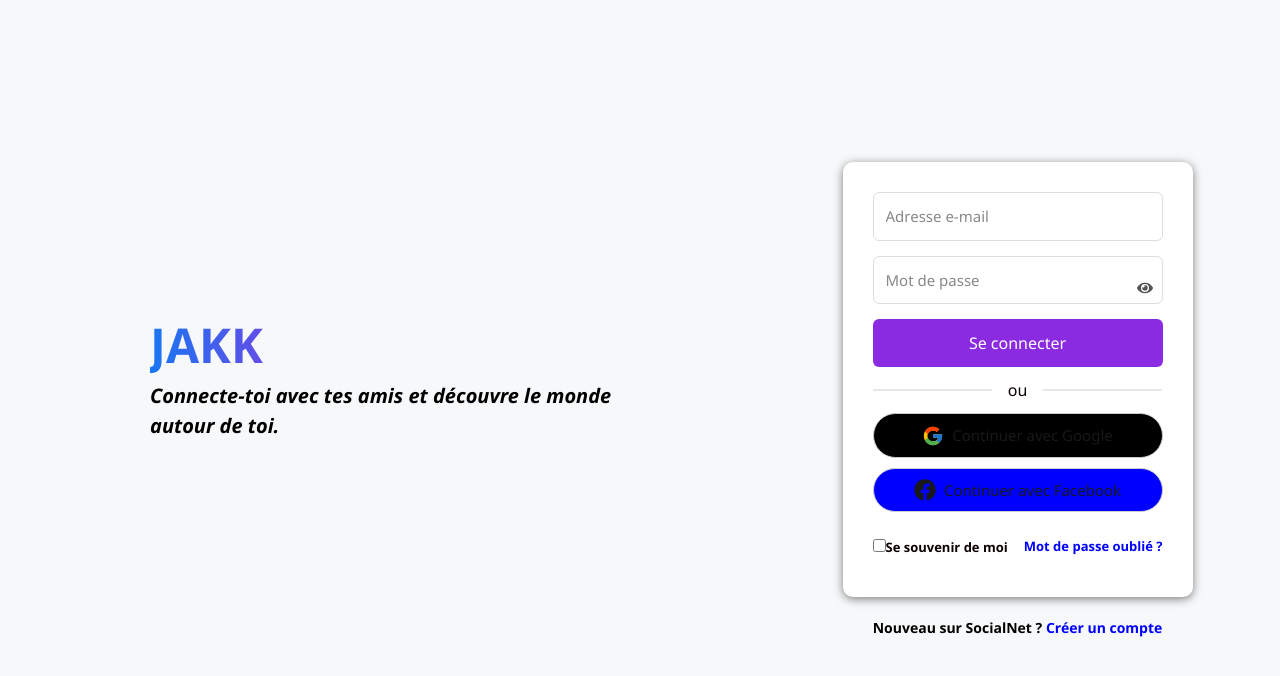
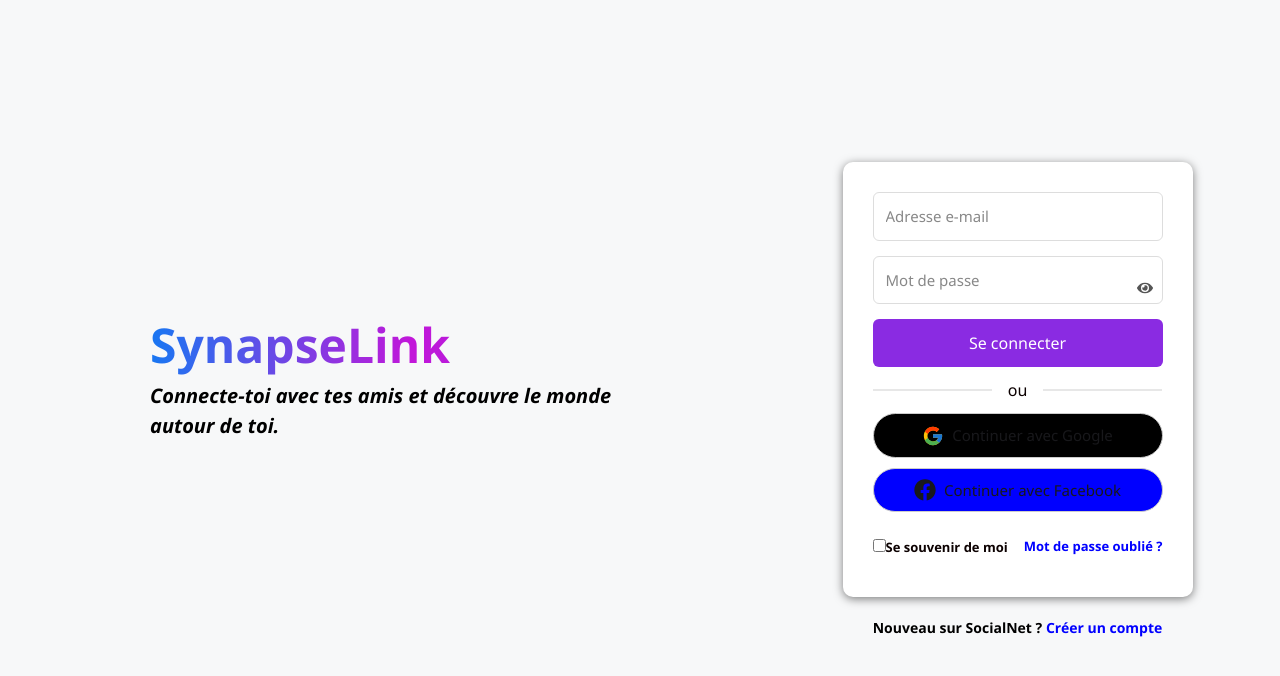
Before and after one commit to JeanJAKK/Dev-lab-Mini-r-seau-social-, a React (Vite) app: page / in a window 1280 px wide. Shown: the top 676 px of the page. Built offline with nearby package versions, Linux system fonts and the light colour scheme.

Commit message:
Ajout de nothing

```diff
--- a/src/pages/AuthPage.jsx
+++ b/src/pages/AuthPage.jsx
@@ -13,7 +13,7 @@
     <div className="auth-container">
       {/* Partie gauche : logo et texte (comme Facebook) */}
       <div className="auth-left">
-        <h1 className="logo">JAKK</h1>
+        <h1 className="logo">SynapseLink</h1>
         <p className="subtitle">
           Connecte-toi avec tes amis et découvre le monde autour de toi.
         </p>
```
Lines whose indentation alone changed are shown as unchanged.
